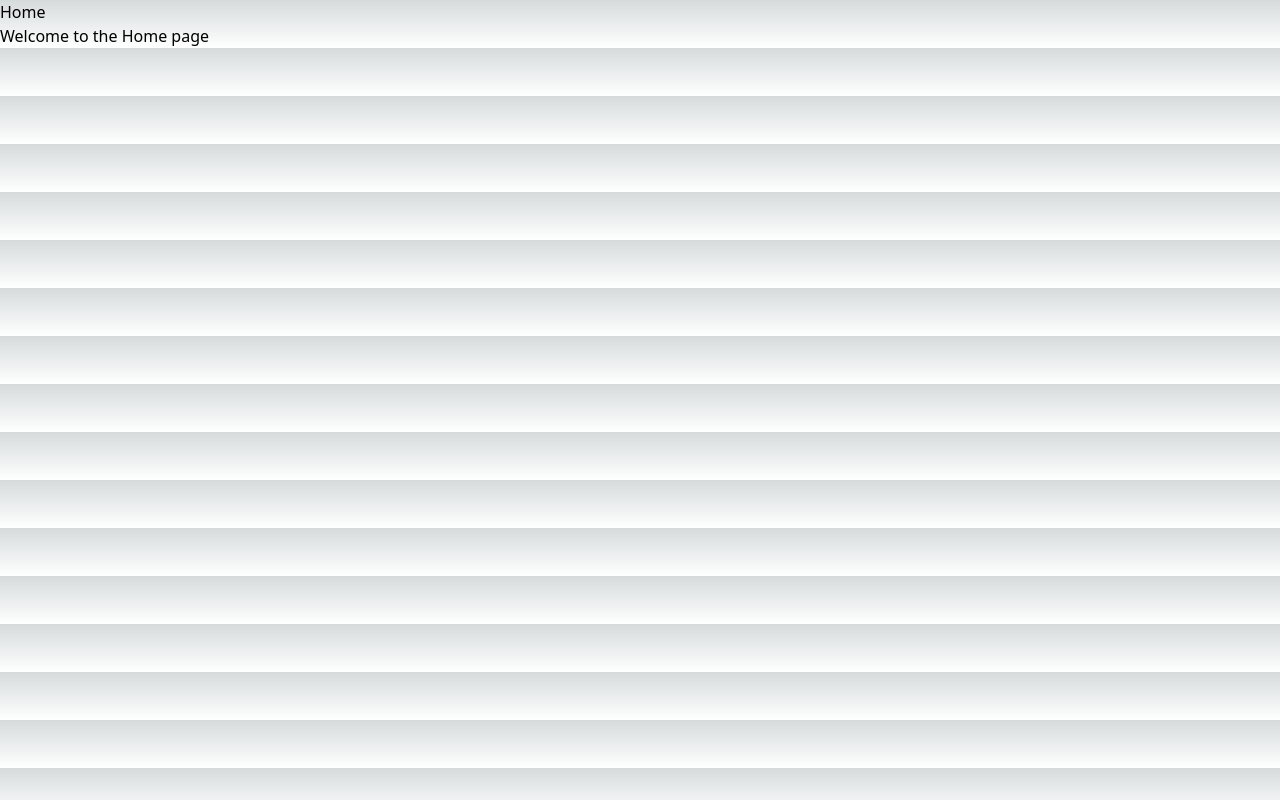
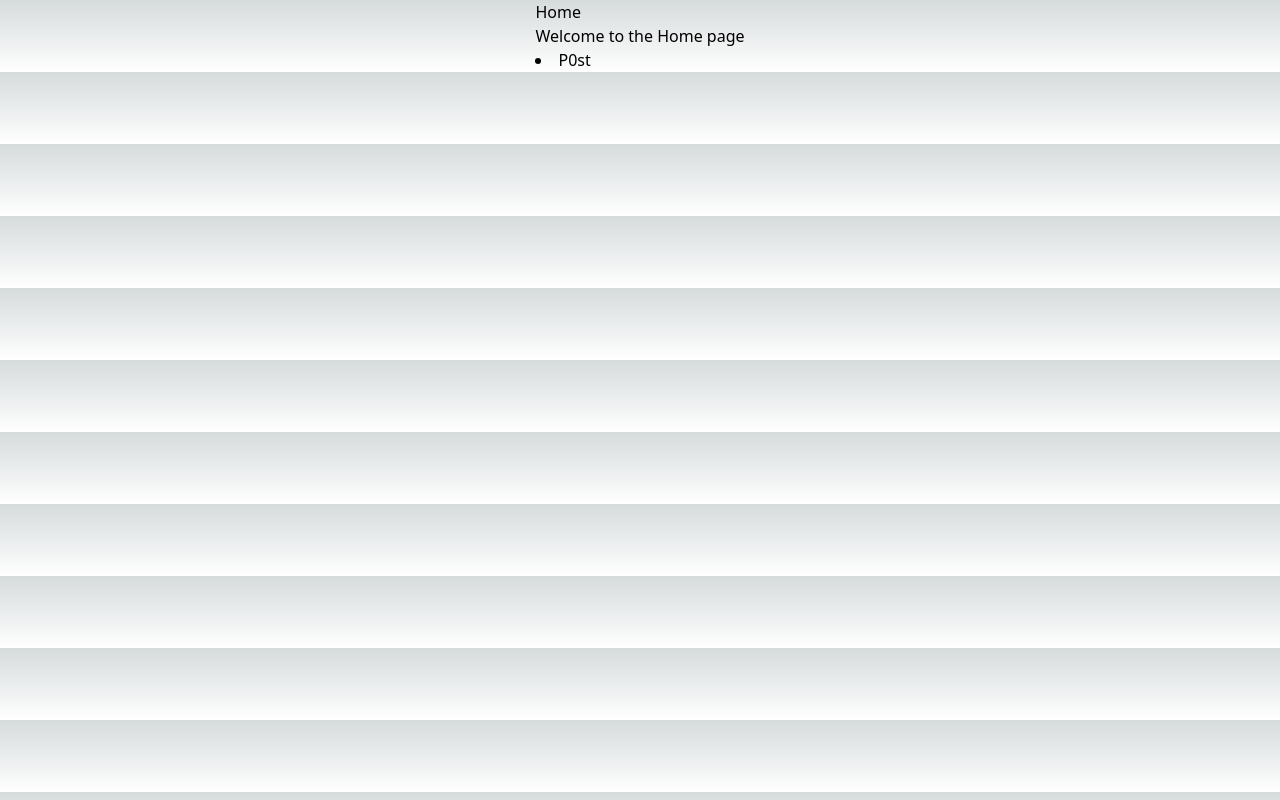
Before and after one commit to clorose/aliceinhelloworld, a Next.js app: page / in a window 1280 px wide. Built offline with nearby package versions, Linux system fonts and the light colour scheme.

Commit message:
💄 design: update UI styles and main page layout

```diff
--- a/src/app/globals.css
+++ b/src/app/globals.css
@@ -3,6 +3,8 @@
 @tailwind utilities;
 
 :root {
+  display: flex;
+  justify-content: center;
   --foreground-rgb: 0, 0, 0;
   --background-start-rgb: 214, 219, 220;
   --background-end-rgb: 255, 255, 255;
--- a/src/app/page.tsx
+++ b/src/app/page.tsx
@@ -3,6 +3,9 @@ export default function Home() {
     <>
       <h1>Home</h1>
       <p>Welcome to the Home page</p>
+      <li>
+        <a href="/post">P0st</a>
+      </li>
     </>
   );
 }
```
